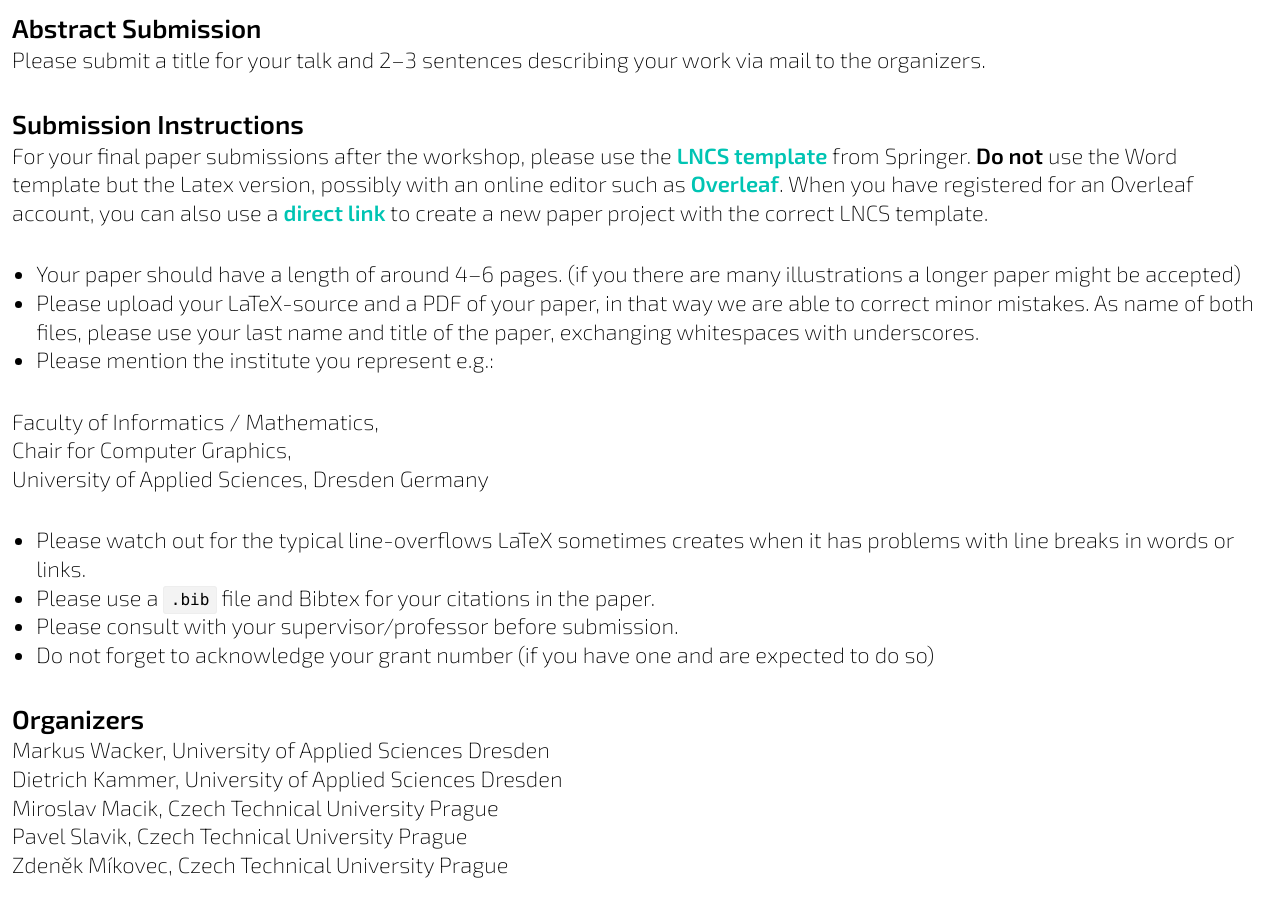
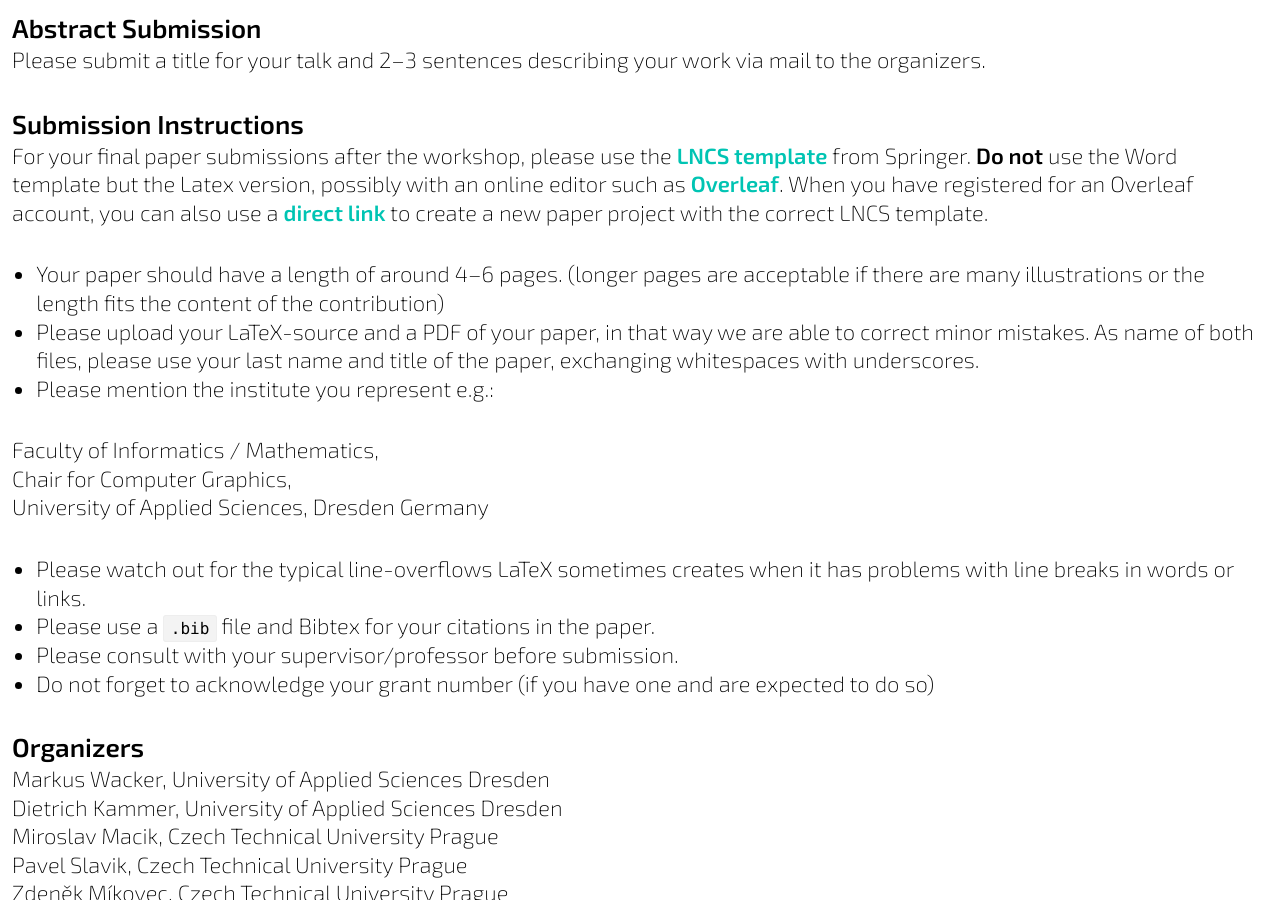
Before and after one commit to workshop-user-interfaces/workshop-user-interfaces.github.io, a Jekyll site: the page built from _editions/2026.markdown, in a window 1280 px wide and 900 px high, scrolled down 2067 px. Built offline with Jekyll 4.4.1, drawn with Linux system fonts in a browser that asks for light colours.

Commit message:
adapt paper specs in 2026 edition

```diff
--- a/_editions/2026.markdown
+++ b/_editions/2026.markdown
@@ -37,7 +37,7 @@ Please submit a title for your talk and 2–3 sentences describing your work via
 
 For your final paper submissions after the workshop, please use the [LNCS template]( https://www.springer.com/gp/computer-science/lncs/conference-proceedings-guidelines) from Springer. **Do not** use the Word template but the Latex version, possibly with an online editor such as [Overleaf](https://www.overleaf.com/). When you have registered for an Overleaf account, you can also use a [direct link](https://www.overleaf.com/latex/templates/springer-lecture-notes-in-computer-science/kzwwpvhwnvfj#.WuA4JS5uZpi) to create a new paper project with the correct LNCS template.
 
-* Your paper should have a length of around 4–6 pages. (if you there are many illustrations a longer paper might be accepted)
+* Your paper should have a length of around 4–6 pages. (longer pages are acceptable if there are many illustrations or the length fits the content of the contribution)
 * Please upload your LaTeX-source and a PDF of your paper, in that way we are able to correct minor mistakes. As name of both files, please use your last name and title of the paper, exchanging whitespaces with underscores.
 * Please mention the institute you represent e.g.:
 
```
